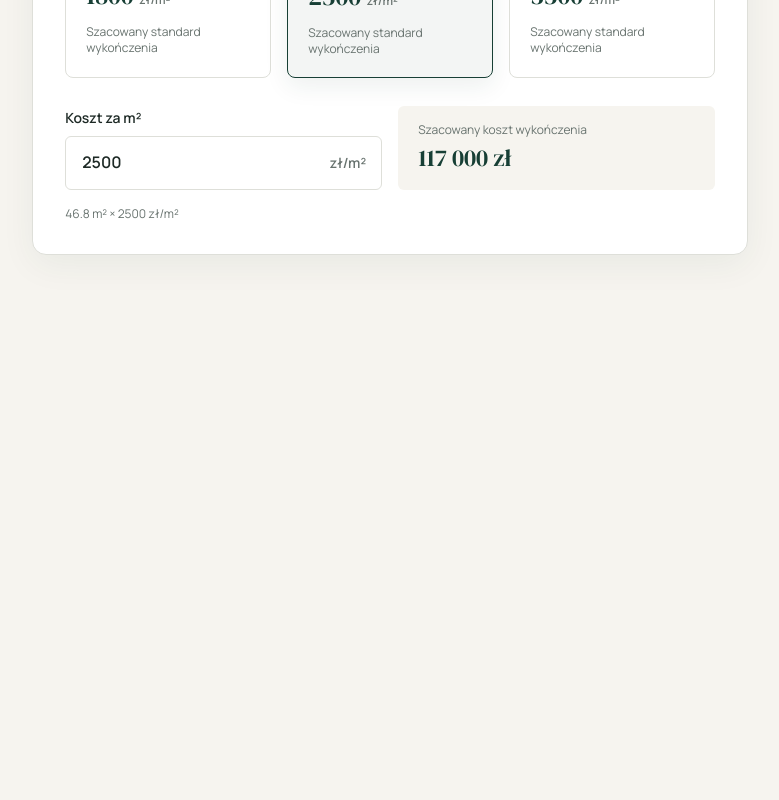
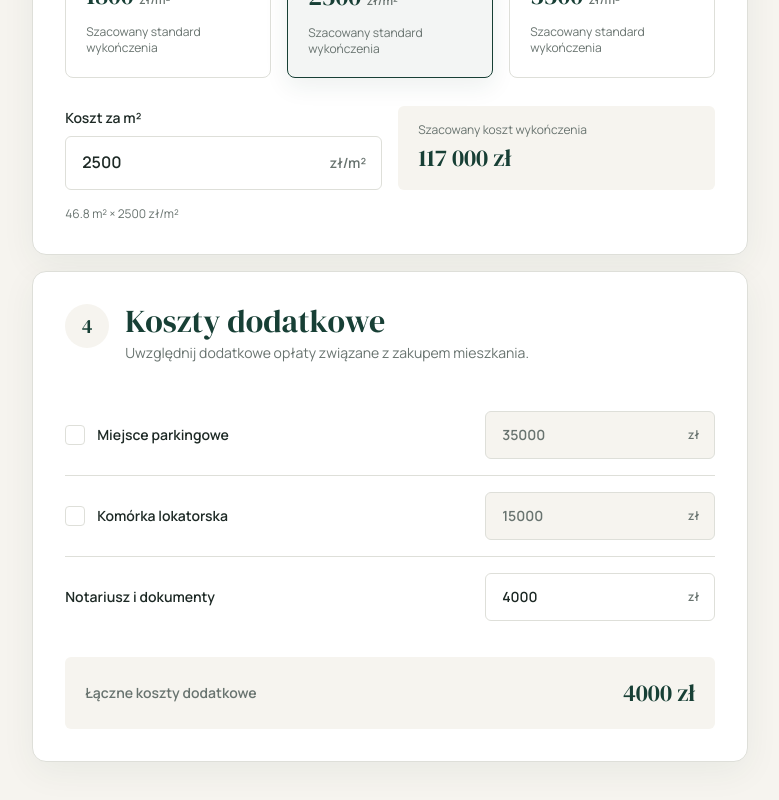
Before and after one commit to natalkakielbicka-coder/real-estate, a Vue app: page /kalkulator-kosztow-zakupu in a window 1280 px wide. Shown: the part 1756-2556 px from the top of the page, without its empty margins (19-798 px from the left). Before the commit the page ends 2099 px from the top, so only its background shows below. Built offline with nearby package versions, Linux system fonts and the light colour scheme.

Commit message:
Update additional costs section layout

```diff
--- a/src/views/PurchaseCalculatorView.vue
+++ b/src/views/PurchaseCalculatorView.vue
@@ -502,6 +502,166 @@ const hasLowContribution = computed(() => {
               {{ formatPrice(finishingCostPerMeter || 0) }} zł/m²
             </p>
           </section>
+
+          <section
+            class="mt-4 rounded-[14px] border border-line bg-panel p-[clamp(22px,3vw,32px)] shadow-[0_10px_35px_rgba(23,63,53,0.06)]"
+          >
+            <!-- Nagłówek -->
+            <div class="flex items-start gap-4">
+              <span
+                class="grid size-11 shrink-0 place-items-center rounded-full bg-page font-display text-xl text-brand"
+                aria-hidden="true"
+              >
+                4
+              </span>
+
+              <div>
+                <h2 class="mb-1 text-[clamp(25px,3vw,32px)]">
+                  Koszty dodatkowe
+                </h2>
+
+                <p class="mb-0 text-sm text-muted">
+                  Uwzględnij dodatkowe opłaty związane z zakupem mieszkania.
+                </p>
+              </div>
+            </div>
+
+            <div class="mt-8 divide-y divide-line">
+              <!-- Parking -->
+              <div
+                class="grid items-center gap-4 py-4 sm:grid-cols-[minmax(0,1fr)_230px]"
+              >
+                <label
+                  class="flex cursor-pointer items-center gap-3"
+                  for="include-parking"
+                >
+                  <input
+                    id="include-parking"
+                    v-model="includeParkingSpace"
+                    class="peer sr-only"
+                    type="checkbox"
+                  />
+
+                  <span
+                    class="grid size-5 shrink-0 place-items-center rounded-[4px] border border-line bg-panel text-xs text-transparent transition-colors peer-checked:border-brand peer-checked:bg-brand peer-checked:text-panel"
+                    aria-hidden="true"
+                  >
+                    ✓
+                  </span>
+
+                  <span class="text-sm font-semibold text-[var(--color-text)]">
+                    Miejsce parkingowe
+                  </span>
+                </label>
+
+                <div class="relative">
+                  <input
+                    id="parking-price"
+                    v-model.number="parkingSpacePrice"
+                    class="min-h-[48px] w-full rounded-[6px] border border-line bg-panel py-2 pr-12 pl-4 text-sm font-semibold text-[var(--color-text)] transition-colors outline-none hover:border-gold focus:border-brand disabled:cursor-not-allowed disabled:bg-page disabled:text-muted"
+                    type="number"
+                    min="0"
+                    step="1000"
+                    :disabled="!includeParkingSpace"
+                  />
+
+                  <span
+                    class="pointer-events-none absolute top-1/2 right-4 -translate-y-1/2 text-xs font-semibold text-muted"
+                  >
+                    zł
+                  </span>
+                </div>
+              </div>
+
+              <!-- Komórka lokatorska -->
+              <div
+                class="grid items-center gap-4 py-4 sm:grid-cols-[minmax(0,1fr)_230px]"
+              >
+                <label
+                  class="flex cursor-pointer items-center gap-3"
+                  for="include-storage-room"
+                >
+                  <input
+                    id="include-storage-room"
+                    v-model="includeStorageRoom"
+                    class="peer sr-only"
+                    type="checkbox"
+                  />
+
+                  <span
+                    class="grid size-5 shrink-0 place-items-center rounded-[4px] border border-line bg-panel text-xs text-transparent transition-colors peer-checked:border-brand peer-checked:bg-brand peer-checked:text-panel"
+                    aria-hidden="true"
+                  >
+                    ✓
+                  </span>
+
+                  <span class="text-sm font-semibold text-[var(--color-text)]">
+                    Komórka lokatorska
+                  </span>
+                </label>
+
+                <div class="relative">
+                  <input
+                    id="storage-room-price"
+                    v-model.number="storageRoomPrice"
+                    class="min-h-[48px] w-full rounded-[6px] border border-line bg-panel py-2 pr-12 pl-4 text-sm font-semibold text-[var(--color-text)] transition-colors outline-none hover:border-gold focus:border-brand disabled:cursor-not-allowed disabled:bg-page disabled:text-muted"
+                    type="number"
+                    min="0"
+                    step="1000"
+                    :disabled="!includeStorageRoom"
+                  />
+
+                  <span
+                    class="pointer-events-none absolute top-1/2 right-4 -translate-y-1/2 text-xs font-semibold text-muted"
+                  >
+                    zł
+                  </span>
+                </div>
+              </div>
+
+              <!-- Notariusz -->
+              <div
+                class="grid items-center gap-4 py-4 sm:grid-cols-[minmax(0,1fr)_230px]"
+              >
+                <label
+                  for="notary-fee"
+                  class="text-sm font-semibold text-[var(--color-text)]"
+                >
+                  Notariusz i dokumenty
+                </label>
+
+                <div class="relative">
+                  <input
+                    id="notary-fee"
+                    v-model.number="notaryFee"
+                    class="min-h-[48px] w-full rounded-[6px] border border-line bg-panel py-2 pr-12 pl-4 text-sm font-semibold text-[var(--color-text)] transition-colors outline-none hover:border-gold focus:border-brand"
+                    type="number"
+                    min="0"
+                    step="100"
+                  />
+
+                  <span
+                    class="pointer-events-none absolute top-1/2 right-4 -translate-y-1/2 text-xs font-semibold text-muted"
+                  >
+                    zł
+                  </span>
+                </div>
+              </div>
+            </div>
+
+            <!-- Suma -->
+            <div
+              class="mt-5 flex flex-col justify-between gap-3 rounded-[6px] bg-page p-5 sm:flex-row sm:items-center"
+            >
+              <span class="text-sm font-semibold text-muted">
+                Łączne koszty dodatkowe
+              </span>
+
+              <strong class="font-display text-2xl font-normal text-brand">
+                {{ formatPrice(totalAdditionalCosts) }} zł
+              </strong>
+            </div>
+          </section>
         </div>
 
         <aside
```
